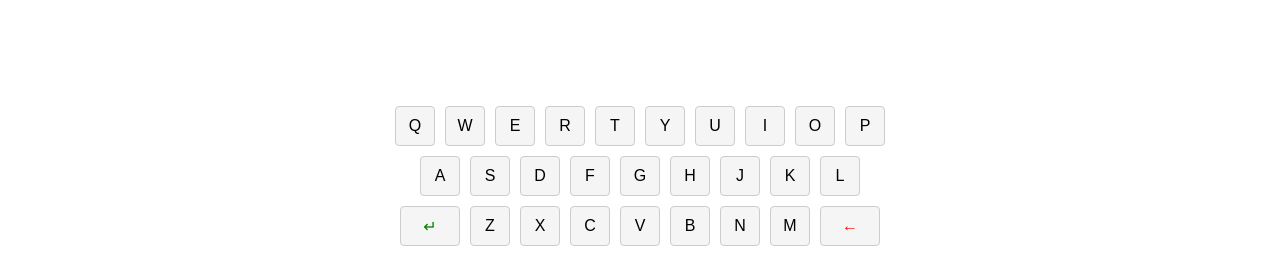
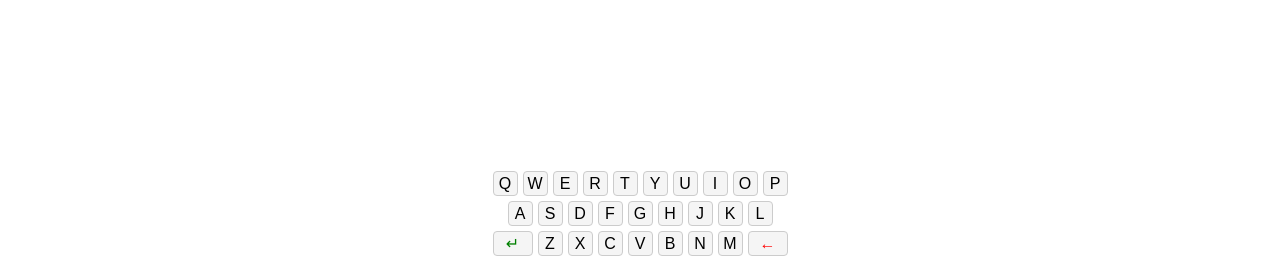
Before and after one commit to Marinara-Sauce/WordLink, an Angular app in the folder Wordlink-UI/: page / in a window 1280 px wide. Shown: the part 524-797 px from the top of the page. Built offline with nearby package versions, Linux system fonts and the light colour scheme; no server answers.

Commit message:
small css changes

```diff
--- a/Wordlink-UI/src/app/components/keyboard/keyboard.component.css
+++ b/Wordlink-UI/src/app/components/keyboard/keyboard.component.css
@@ -3,21 +3,21 @@
     flex-direction: column;
     align-items: center;
     justify-content: center;
-    gap: 10px;
+    gap: 5px;
   }
 
   .row {
     display: flex;
     justify-content: center;
-    gap: 10px;
+    gap: 5px;
   }
 
   .key {
     display: flex;
     align-items: center;
     justify-content: center;
-    width: 40px;
-    height: 40px;
+    width: 25px;
+    height: 25px;
     border: 1px solid #ccc;
     border-radius: 4px;
     background-color: #f5f5f5;
@@ -35,7 +35,7 @@
 
   .backspace,
   .enter {
-    width: 60px;
+    width: 40px;
   }
 
   .backspace {
--- a/Wordlink-UI/src/app/components/puzzle/puzzle.component.css
+++ b/Wordlink-UI/src/app/components/puzzle/puzzle.component.css
@@ -19,11 +19,13 @@
 
 .enterWord {
   width: 100%;
-  padding: 10px; /* Add padding as needed */
   box-sizing: border-box;
   text-align: center;
   flex: 0 0 auto;
-  padding: 20px;
+  padding: 10px;
+  display: flex;
+  justify-content: center;
+  flex-direction: column;
 }
 
 h3 {
```
Also changed, not shown: 2 other files (tests, documents, lock files or other folders).
